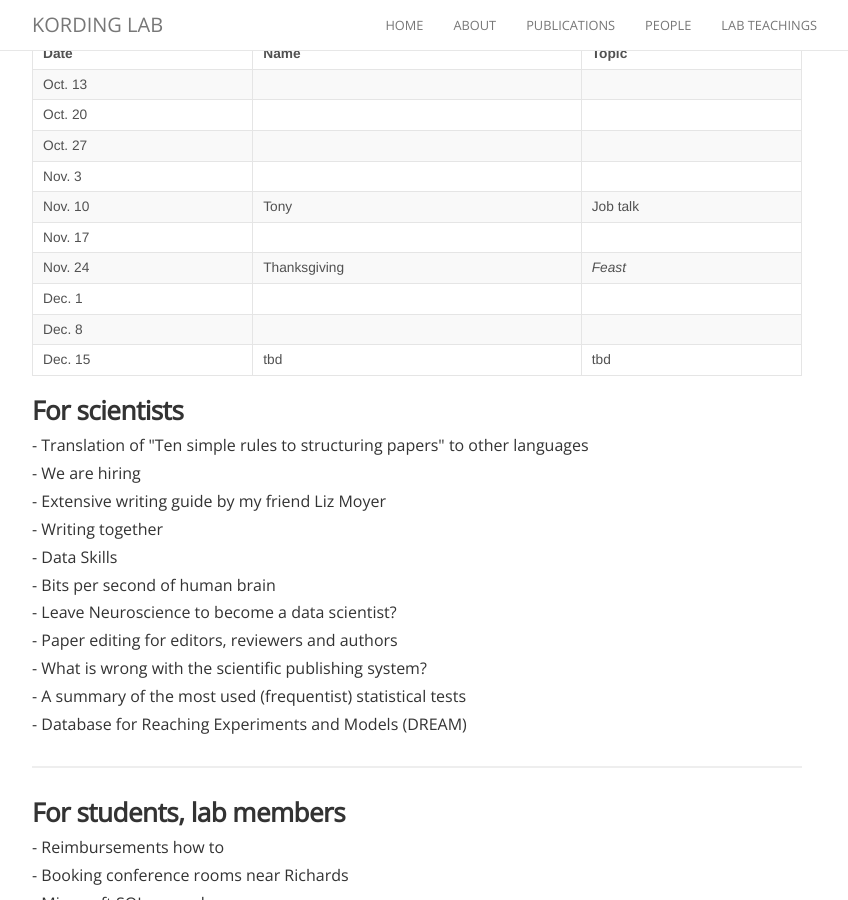
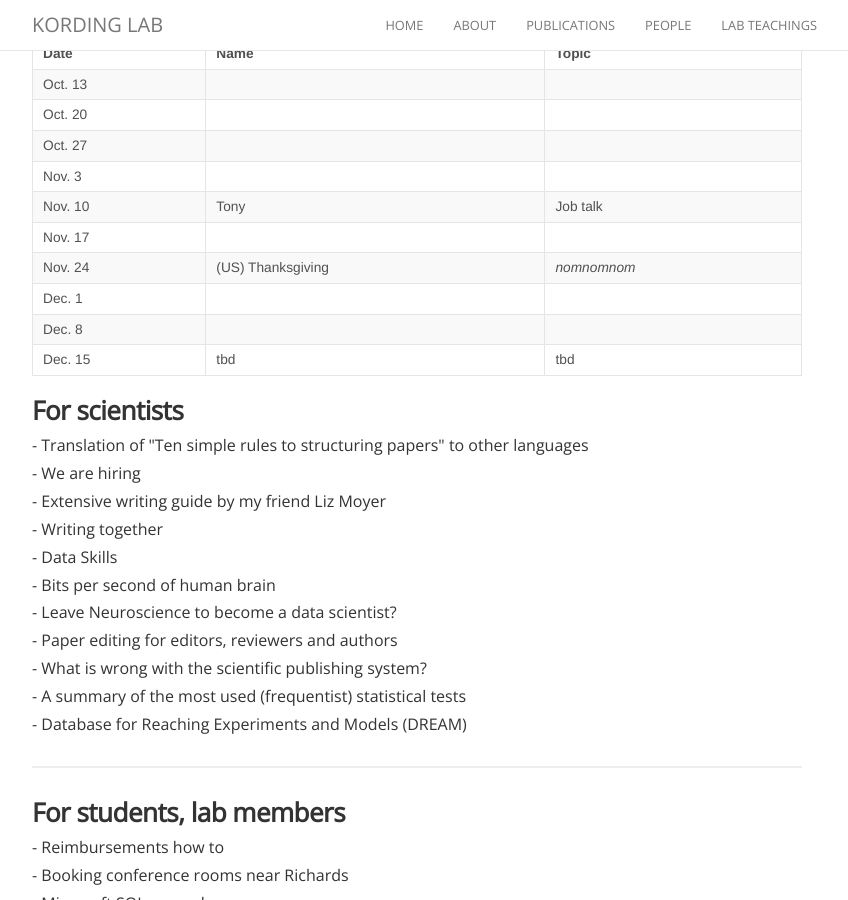
Before and after one commit to KordingLab/KordingLab.github.io, a Jekyll site: the page built from resources.md, in a window 1280 px wide and 900 px high, scrolled down 324 px. Shown: the whole window, without its empty margins (223-1071 px from the left). Built offline with Jekyll 4.4.1, drawn with Linux system fonts in a browser that asks for light colours; nearby versions of some CDN libraries; comment, search, counter and statistics services are not loaded.

Commit message:
Update resources.md

```diff
--- a/resources.md
+++ b/resources.md
@@ -22,7 +22,7 @@ Get on the listserve for announcements: https://groups.google.com/forum/#!forum/
 | Nov. 3 |  |  |
 | Nov. 10 | Tony | Job talk |
 | Nov. 17 |  |  |
-| Nov. 24 | Thanksgiving | _Feast_ |
+| Nov. 24 | (US) Thanksgiving | _nomnomnom_ |
 | Dec. 1 |  |  |
 | Dec. 8 |  |  |
 | Dec. 15 | tbd | tbd |
```
